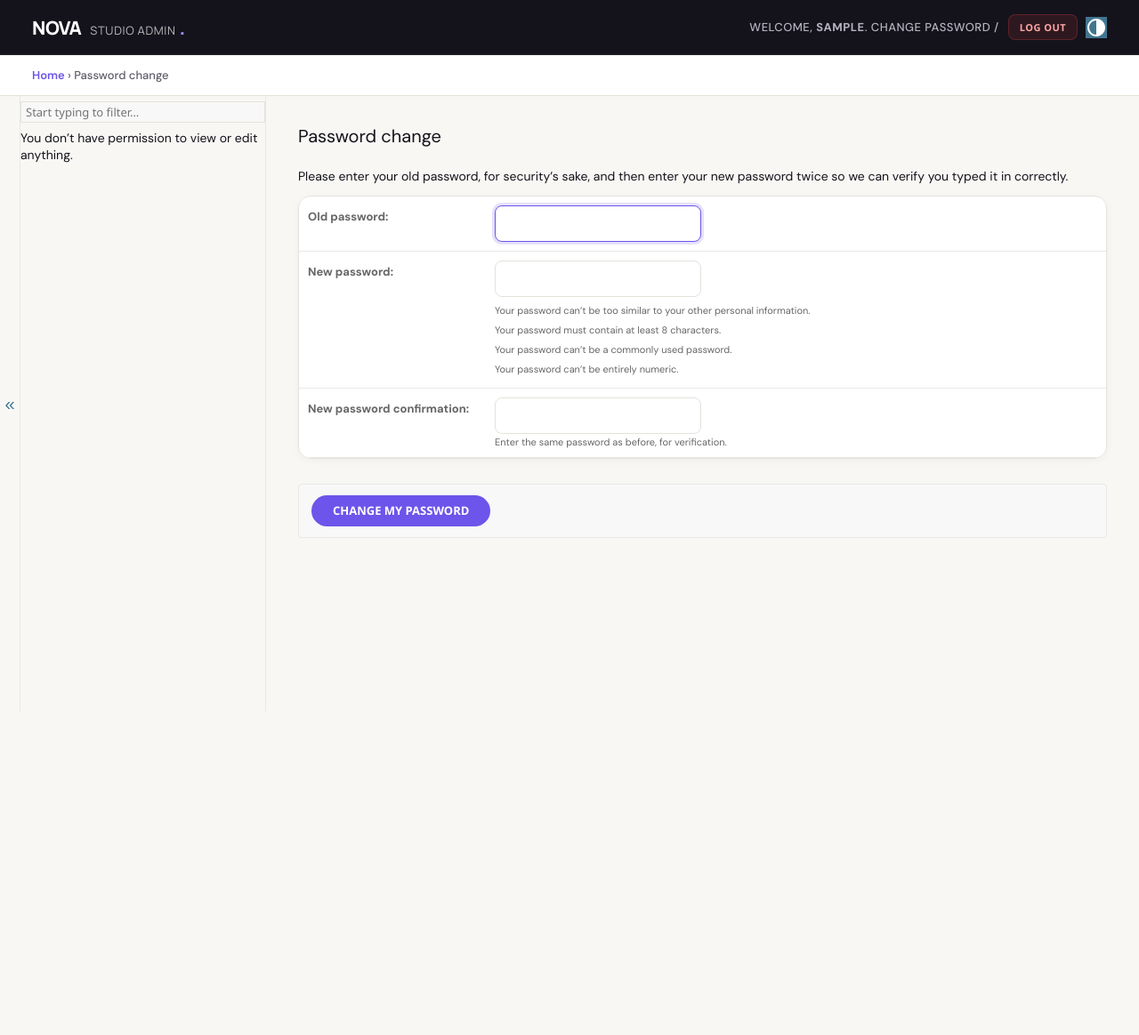
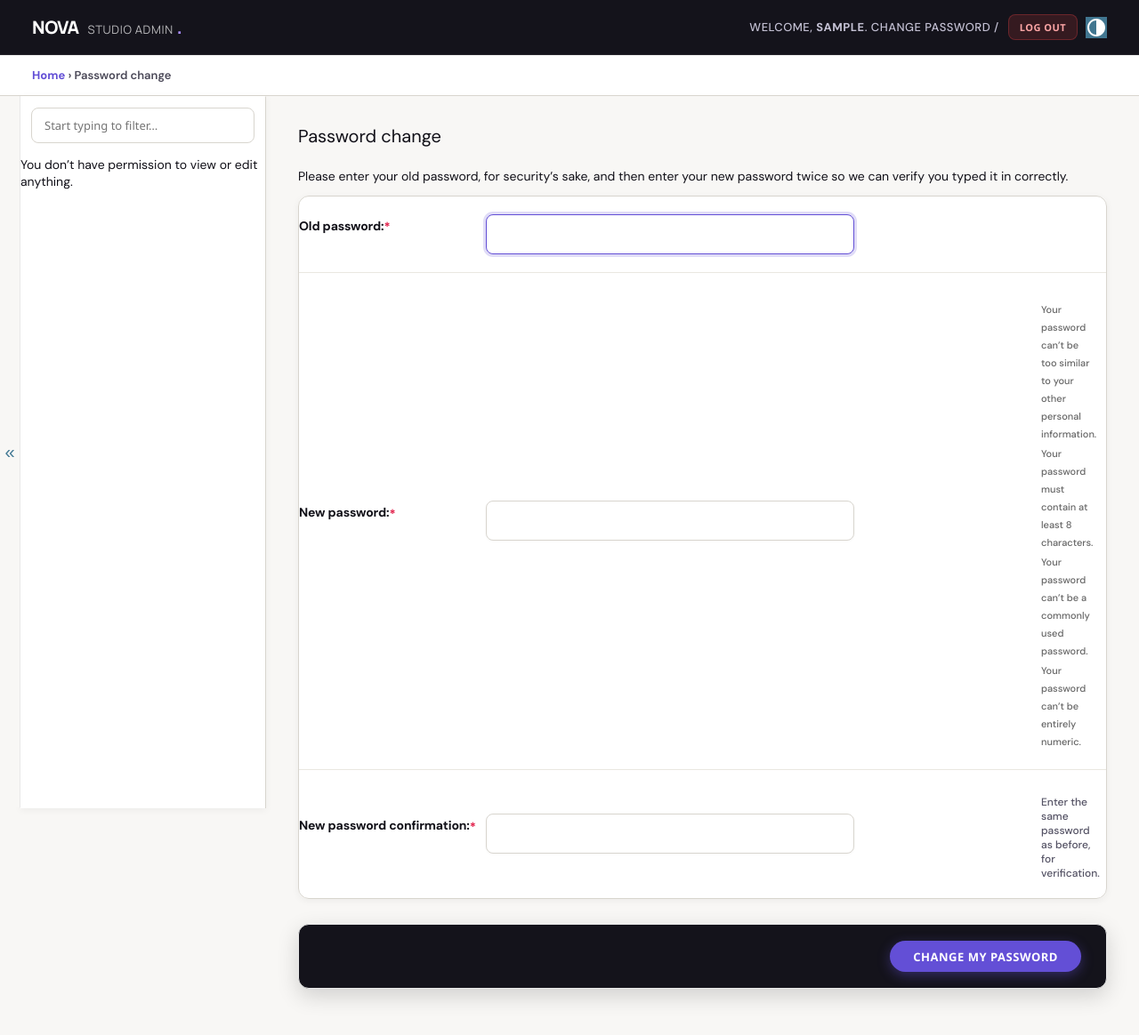
Before and after one commit to jacobjohnson7/nova-ecommerce-django, a Django app: a page that uses templates/admin/base_site.html in a window 1280 px wide. Shown: the whole page at 89% size. Before the commit the page ends 800 px from the top, so only its background shows below. Run offline with Django 5.2, Linux system fonts and the light colour scheme; the visitor is signed in with stand-in values (Sample User, id 1).

Commit message:
Update website design

```diff
--- a/app/models.py
+++ b/app/models.py
@@ -10,6 +10,9 @@ class Category(models.Model):
     image = models.ImageField(upload_to="categories/", blank=True, null=True)
     image_url = models.URLField(blank=True)
     is_active = models.BooleanField(default=True)
+
+    class Meta:
+        verbose_name_plural = "Categories"
 
     def save(self, *args, **kwargs):
         if not self.slug:
--- a/ecomm/settings.py
+++ b/ecomm/settings.py
@@ -12,10 +12,7 @@ SECRET_KEY = os.environ.get(
 
 DEBUG = "RENDER" not in os.environ
 
-ALLOWED_HOSTS = ["127.0.0.1", "localhost"]
-
-if os.environ.get("RENDER_EXTERNAL_HOSTNAME"):
-    ALLOWED_HOSTS.append(os.environ["RENDER_EXTERNAL_HOSTNAME"])
+ALLOWED_HOSTS = ["*"]
 
 INSTALLED_APPS = [
     "django.contrib.admin",
--- a/static/css/admin_custom.css
+++ b/static/css/admin_custom.css
@@ -1,21 +1,22 @@
 :root {
-    --primary: #6d54ea;
-    --primary-hover: #593fe0;
-    --primary-bg: #f2efff;
-    --primary-light: #ece7ff;
-    --body-bg: #f8f7f4;
+    --primary: #634fd6;
+    --primary-hover: #503dc0;
+    --primary-bg: #ede9fe;
+    --primary-light: #ddd6fe;
+    --body-bg: #f8f7f5;
     --dark-bg: #14131b;
-    --dark-surface: #1e1d28;
     --card-bg: #ffffff;
-    --border-color: #e5e2db;
-    --text-main: #14131b;
-    --text-muted: #5e5d6a;
-    --radius: 14px;
+    --border-color: #d8d5ce;
+    --border-subtle: #eae7e1;
+    --text-main: #111018;
+    --text-muted: #4b4958;
+    --radius: 12px;
     --radius-sm: 8px;
-    --shadow-sm: 0 2px 8px rgba(20, 19, 27, 0.04);
-    --shadow-md: 0 6px 20px rgba(20, 19, 27, 0.06);
+    --shadow-sm: 0 2px 8px rgba(0, 0, 0, 0.05);
+    --shadow-md: 0 8px 24px rgba(0, 0, 0, 0.08);
 }
 
+/* Global Reset & Typography */
 body {
     background-color: var(--body-bg) !important;
     color: var(--text-main) !important;
@@ -24,11 +25,12 @@ body {
     margin: 0;
 }
 
+/* Header */
 #header {
     background: var(--dark-bg) !important;
     color: #ffffff !important;
     padding: 16px 36px !important;
-    border-bottom: 1px solid rgba(255, 255, 255, 0.08) !important;
+    border-bottom: 1px solid rgba(255, 255, 255, 0.1) !important;
     display: flex !important;
     align-items: center !important;
     justify-content: space-between !important;
@@ -38,7 +40,7 @@ body {
 #branding h1 {
     font-family: "Manrope", sans-serif !important;
     font-weight: 800 !important;
-    font-size: 21px !important;
+    font-size: 20px !important;
     letter-spacing: -0.02em !important;
     margin: 0 !important;
 }
@@ -50,24 +52,24 @@ body {
 
 #branding h1 a:after {
     content: ".";
-    color: #9d8df8;
+    color: #a78bfa;
 }
 
 #user-tools {
     font-size: 13px !important;
     font-weight: 500 !important;
-    color: #b5b3c2 !important;
+    color: #c4c1d4 !important;
 }
 
 #user-tools a {
-    color: #dcd7ff !important;
+    color: #ede9fe !important;
     border-bottom: none !important;
     text-decoration: none !important;
     font-weight: 600 !important;
     margin: 0 4px !important;
     padding: 6px 12px !important;
     border-radius: var(--radius-sm) !important;
-    background: rgba(255, 255, 255, 0.06) !important;
+    background: rgba(255, 255, 255, 0.08) !important;
     transition: all 0.2s ease !important;
 }
 
@@ -82,8 +84,8 @@ body {
 }
 
 #user-tools form button {
-    background: rgba(239, 68, 68, 0.12) !important;
-    border: 1px solid rgba(239, 68, 68, 0.25) !important;
+    background: rgba(239, 68, 68, 0.15) !important;
+    border: 1px solid rgba(239, 68, 68, 0.3) !important;
     color: #fca5a5 !important;
     font-weight: 600 !important;
     cursor: pointer !important;
@@ -98,25 +100,27 @@ body {
     border-color: #ef4444 !important;
 }
 
+/* Breadcrumbs */
 div.breadcrumbs {
     background: #ffffff !important;
     padding: 14px 36px !important;
     border-bottom: 1px solid var(--border-color) !important;
     color: var(--text-muted) !important;
     font-size: 13px !important;
-    font-weight: 500 !important;
+    font-weight: 600 !important;
 }
 
 div.breadcrumbs a {
     color: var(--primary) !important;
     text-decoration: none !important;
-    font-weight: 600 !important;
+    font-weight: 700 !important;
 }
 
 div.breadcrumbs a:hover {
     text-decoration: underline !important;
 }
 
+/* Content Container */
 #content {
     padding: 32px 36px !important;
     max-width: 1400px !important;
@@ -183,6 +188,73 @@ div.breadcrumbs a:hover {
     font-size: 24px;
 }
 
+/* Admin Sidebar (Navigation / App List) */
+#nav-sidebar {
+    background: #ffffff !important;
+    border-right: 1px solid var(--border-color) !important;
+    box-shadow: var(--shadow-sm) !important;
+}
+
+#nav-sidebar .module {
+    border: none !important;
+    box-shadow: none !important;
+    margin-bottom: 0 !important;
+}
+
+#nav-sidebar caption,
+#nav-sidebar .module th {
+    background: #f4f2ff !important;
+    color: #1e1b4b !important;
+    font-family: "Manrope", sans-serif !important;
+    font-size: 12px !important;
+    font-weight: 800 !important;
+    text-transform: uppercase !important;
+    letter-spacing: 0.06em !important;
+    padding: 14px 20px !important;
+    border-bottom: 1px solid var(--border-color) !important;
+}
+
+#nav-sidebar th a {
+    color: #1e1b4b !important;
+    font-weight: 800 !important;
+}
+
+#nav-sidebar td {
+    padding: 12px 20px !important;
+    border-bottom: 1px solid var(--border-subtle) !important;
+}
+
+#nav-sidebar tr.current-app th {
+    background: #ede9fe !important;
+}
+
+#nav-sidebar tr.current-model {
+    background: #f5f3ff !important;
+    border-left: 4px solid var(--primary) !important;
+}
+
+#nav-sidebar tr.current-model a {
+    color: var(--primary) !important;
+    font-weight: 800 !important;
+}
+
+#nav-sidebar input#nav-filter {
+    background: #ffffff !important;
+    border: 1px solid var(--border-color) !important;
+    color: var(--text-main) !important;
+    font-weight: 500 !important;
+    border-radius: var(--radius-sm) !important;
+    padding: 10px 14px !important;
+    margin: 12px !important;
+    width: calc(100% - 24px) !important;
+}
+
+#nav-sidebar input#nav-filter:focus {
+    border-color: var(--primary) !important;
+    box-shadow: 0 0 0 3px rgba(99, 79, 214, 0.18) !important;
+}
+
+/* Main Dashboard Modules */
 .module {
     background: #ffffff !important;
     border: 1px solid var(--border-color) !important;
@@ -260,85 +332,238 @@ div.breadcrumbs a:hover {
     color: var(--primary) !important;
 }
 
+/* ==========================================================================
+   ADMIN CHANGE-FORM & ADD/EDIT PAGES (FIX VISIBILITY & LABELS)
+   ========================================================================== */
+
+/* Form Card Container */
+form#category_form,
+form#product_form,
+form#banner_form,
+form#user_form,
+form#group_form,
+.change-form form {
+    background: #ffffff !important;
+    border: 1px solid var(--border-color) !important;
+    border-radius: var(--radius) !important;
+    box-shadow: var(--shadow-sm) !important;
+    padding: 32px !important;
+    margin-top: 16px !important;
+}
+
+/* Field Rows */
+.form-row {
+    padding: 20px 0 !important;
+    border-bottom: 1px solid var(--border-subtle) !important;
+    display: flex !important;
+    align-items: center !important;
+}
+
+.form-row:last-of-type {
+    border-bottom: none !important;
+}
+
+/* Form Field Labels - HIGH CONTRAST & CLEAR */
+.form-row label,
+.form-row label:link,
+.form-row label:visited,
+.aligned label,
+.wide label {
+    color: #111018 !important;
+    font-size: 14px !important;
+    font-weight: 800 !important;
+    letter-spacing: -0.01em !important;
+    min-width: 170px !important;
+    display: inline-block !important;
+    text-shadow: none !important;
+    opacity: 1 !important;
+}
+
+.form-row label.required:after {
+    content: " *" !important;
+    color: #e11d48 !important;
+    font-weight: 900 !important;
+}
+
+/* Input Fields */
+input[type=text], input[type=password], input[type=email], input[type=url],
+input[type=number], textarea, select {
+    border: 1.5px solid var(--border-color) !important;
+    border-radius: var(--radius-sm) !important;
+    padding: 12px 16px !important;
+    background: #ffffff !important;
+    font-size: 14px !important;
+    font-weight: 500 !important;
+    color: #111018 !important;
+    min-width: 380px !important;
+    max-width: 100% !important;
+    transition: all 0.2s ease !important;
+    box-shadow: 0 1px 3px rgba(0, 0, 0, 0.03) !important;
+}
+
+input[type=text]:focus, input[type=password]:focus, textarea:focus, select:focus {
+    border-color: var(--primary) !important;
+    outline: none !important;
+    box-shadow: 0 0 0 3px rgba(99, 79, 214, 0.2) !important;
+    background: #ffffff !important;
+}
+
+/* File Upload input */
+input[type=file] {
+    padding: 8px !important;
+    font-weight: 600 !important;
+    color: #1e1b4b !important;
+}
+
+/* Checkbox styling */
+input[type=checkbox] {
+    width: 18px !important;
+    height: 18px !important;
+    accent-color: var(--primary) !important;
+    margin-right: 8px !important;
+    cursor: pointer !important;
+    vertical-align: middle !important;
+}
+
+.form-row .checkbox-row {
+    color: #111018 !important;
+    font-weight: 700 !important;
+    font-size: 14px !important;
+}
+
+.checkbox-row label {
+    min-width: auto !important;
+    font-weight: 700 !important;
+    color: #111018 !important;
+}
+
+/* Help text */
+.help, .help-tooltip {
+    color: #555365 !important;
+    font-size: 12px !important;
+    font-weight: 500 !important;
+    margin-top: 6px !important;
+}
+
+/* Submit Row / Save Button Bar */
+.submit-row {
+    background: #14131b !important;
+    padding: 18px 28px !important;
+    border-radius: var(--radius) !important;
+    margin-top: 28px !important;
+    display: flex !important;
+    align-items: center !important;
+    justify-content: flex-end !important;
+    gap: 12px !important;
+    box-shadow: 0 8px 24px rgba(0, 0, 0, 0.16) !important;
+}
+
+.submit-row input[type=submit],
+.submit-row input[type=button],
+.submit-row a.closelink {
+    border-radius: 9999px !important;
+    padding: 11px 26px !important;
+    font-size: 13px !important;
+    font-weight: 800 !important;
+    cursor: pointer !important;
+    transition: all 0.2s ease !important;
+    text-transform: uppercase !important;
+    letter-spacing: 0.04em !important;
+}
+
+/* Primary SAVE button */
+.submit-row input[name="_save"],
+.submit-row input.default {
+    background: #634fd6 !important;
+    color: #ffffff !important;
+    border: none !important;
+    box-shadow: 0 4px 14px rgba(99, 79, 214, 0.4) !important;
+}
+
+.submit-row input[name="_save"]:hover,
+.submit-row input.default:hover {
+    background: #7c68ec !important;
+    transform: translateY(-1px) !important;
+    box-shadow: 0 6px 18px rgba(99, 79, 214, 0.5) !important;
+}
+
+/* Secondary Action buttons inside submit row */
+.submit-row input[name="_addanother"],
+.submit-row input[name="_continue"] {
+    background: rgba(255, 255, 255, 0.12) !important;
+    color: #ffffff !important;
+    border: 1px solid rgba(255, 255, 255, 0.25) !important;
+}
+
+.submit-row input[name="_addanother"]:hover,
+.submit-row input[name="_continue"]:hover {
+    background: rgba(255, 255, 255, 0.24) !important;
+    color: #ffffff !important;
+}
+
+/* Delete Link in submit row */
+.submit-row .deletelink-box {
+    margin-right: auto !important;
+}
+
+.submit-row a.deletelink {
+    background: rgba(239, 68, 68, 0.18) !important;
+    border: 1px solid rgba(239, 68, 68, 0.35) !important;
+    color: #fca5a5 !important;
+    padding: 10px 22px !important;
+    border-radius: 9999px !important;
+    font-weight: 700 !important;
+    text-decoration: none !important;
+    display: inline-block !important;
+    transition: all 0.2s ease !important;
+}
+
+.submit-row a.deletelink:hover {
+    background: #ef4444 !important;
+    color: #ffffff !important;
+    border-color: #ef4444 !important;
+}
+
+/* Action Badges in List Views */
 .addlink {
-    color: #107048 !important;
-    background: #e8f7ee !important;
-    font-weight: 700 !important;
+    color: #065f46 !important;
+    background: #d1fae5 !important;
+    border: 1px solid #a7f3d0 !important;
+    font-weight: 800 !important;
     font-size: 12px !important;
     text-decoration: none !important;
-    padding: 6px 12px !important;
+    padding: 6px 14px !important;
     border-radius: 999px !important;
     display: inline-block !important;
     transition: all 0.15s ease !important;
 }
 
 .addlink:hover {
-    background: #107048 !important;
+    background: #059669 !important;
     color: #ffffff !important;
+    border-color: #059669 !important;
 }
 
 .changelink {
-    color: var(--primary) !important;
-    background: var(--primary-bg) !important;
-    font-weight: 700 !important;
+    color: #4338ca !important;
+    background: #e0e7ff !important;
+    border: 1px solid #c7d2fe !important;
+    font-weight: 800 !important;
     font-size: 12px !important;
     text-decoration: none !important;
-    padding: 6px 12px !important;
+    padding: 6px 14px !important;
     border-radius: 999px !important;
     display: inline-block !important;
     transition: all 0.15s ease !important;
 }
 
 .changelink:hover {
-    background: var(--primary) !important;
+    background: #4f46e5 !important;
     color: #ffffff !important;
+    border-color: #4f46e5 !important;
 }
 
-.button, input[type=submit], input[type=button], .submit-row input, a.button {
-    background: var(--dark-bg) !important;
-    color: #ffffff !important;
-    border: none !important;
-    border-radius: 9999px !important;
-    padding: 10px 24px !important;
-    font-size: 13px !important;
-    font-weight: 700 !important;
-    cursor: pointer !important;
-    transition: all 0.2s ease !important;
-    text-decoration: none !important;
-    display: inline-block !important;
-}
-
-.button:hover, input[type=submit]:hover, .submit-row input:hover {
-    background: var(--primary) !important;
-    transform: translateY(-1px) !important;
-    box-shadow: 0 4px 14px rgba(109, 84, 234, 0.35) !important;
-}
-
-.button.default, input[type=submit].default, .submit-row input.default {
-    background: var(--primary) !important;
-}
-
-.button.default:hover, input[type=submit].default:hover {
-    background: var(--primary-hover) !important;
-}
-
-input[type=text], input[type=password], input[type=email], input[type=url],
-input[type=number], textarea, select {
-    border: 1px solid var(--border-color) !important;
-    border-radius: var(--radius-sm) !important;
-    padding: 10px 14px !important;
-    background: #ffffff !important;
-    font-size: 14px !important;
-    color: var(--text-main) !important;
-    transition: border-color 0.2s ease, box-shadow 0.2s ease !important;
-}
-
-input[type=text]:focus, input[type=password]:focus, textarea:focus, select:focus {
-    border-color: var(--primary) !important;
-    outline: none !important;
-    box-shadow: 0 0 0 3px rgba(109, 84, 234, 0.18) !important;
-}
-
+/* Changelist / Filter Bar */
 #changelist {
     background: #ffffff !important;
     border: 1px solid var(--border-color) !important;
```
Also changed, not shown: other parts of static/css/admin_custom.css (+31 -43 lines), app/migrations/0003_alter_category_options.py (added), media/s.jpg (added).
